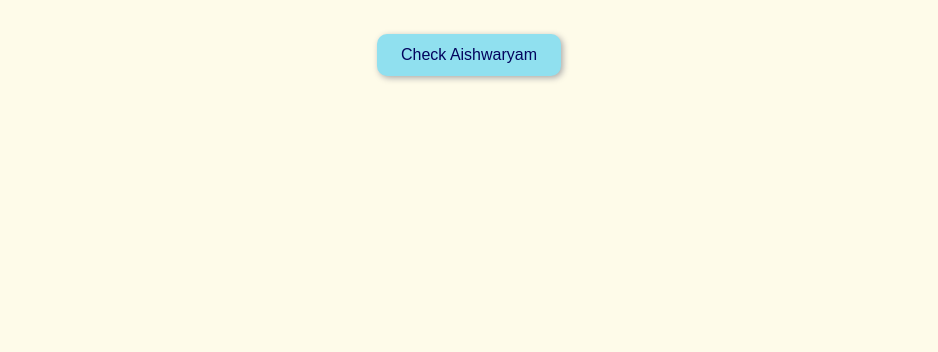
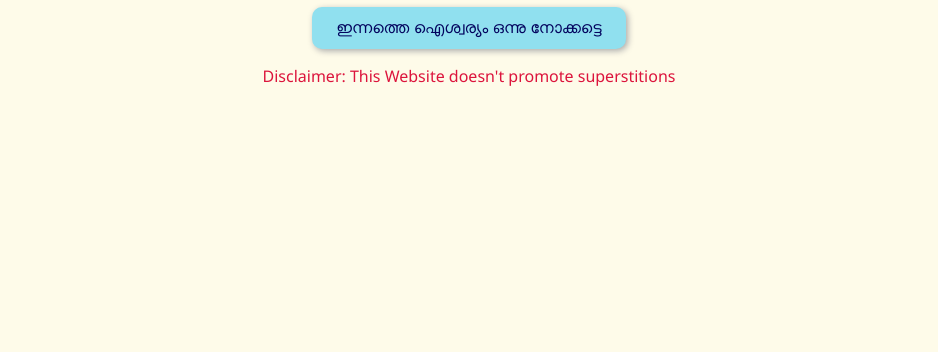
Before and after one commit to fathima13shifana/rottenkid2.0, a plain HTML site: page index.html in a window 1280 px wide. Shown: the part 464-816 px from the top of the page, without its empty margins (171-1109 px from the left). Drawn offline with Linux system fonts and the light colour scheme.

Commit message:
button and content added

```diff
--- a/index.html
+++ b/index.html
@@ -54,8 +54,9 @@
   <h1></h1>
   <div class="myna-container" id="mynaContainer">Click to see your mynas</div>
   <div class="result" id="result"></div>
-  <button onclick="predictDay()">Check Aishwaryam</button>
-
+  <button onclick="predictDay()">ഇന്നത്തെ ഐശ്വര്യം ഒന്നു നോക്കട്ടെ</button>
+<p style="
+color: crimson;">Disclaimer: This Website doesn't promote superstitions</p>
   <script>
     function predictDay() {
       const container = document.getElementById("mynaContainer");
```
